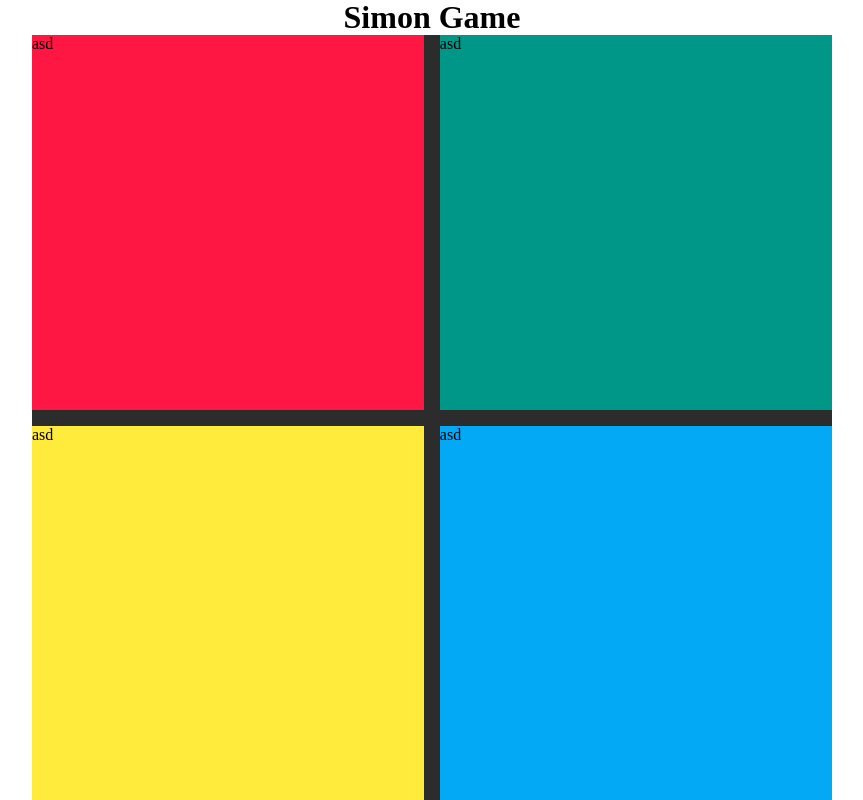
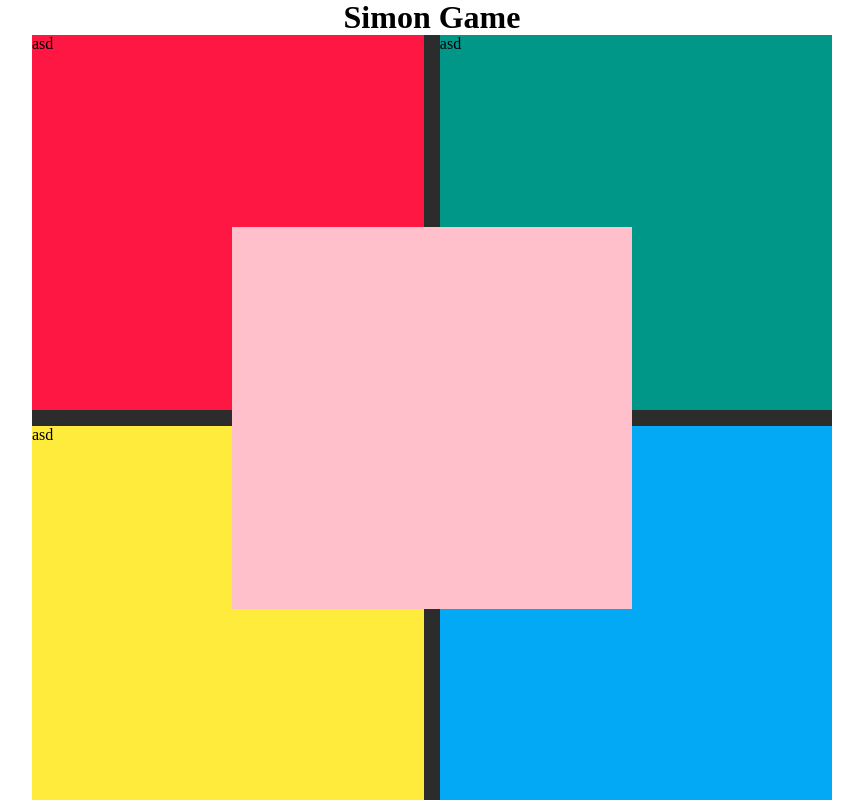
Before and after one commit to Elitro/FCC-Simon, an Angular app: page / in a window 1280 px wide. Shown: the whole page, without its empty margins (208-1071 px from the left). Built offline with nearby package versions, Linux system fonts and the light colour scheme.

Commit message:
Added the center menu css

```diff
--- a/src/app/app.component.css
+++ b/src/app/app.component.css
@@ -22,6 +22,7 @@
 .board {
     display: flex;
     flex-direction: column;
+    position: relative;
 }
 
 .title {
@@ -42,6 +43,15 @@
     width: 100%;
     height: 1em;
     background-color: #2C2C2C;
+}
+
+.menu {
+    position: absolute;
+    top: 25%;
+    left: 25%;
+    width: 50%;
+    height: 50%;
+    background-color: pink;
 }
 
 @media screen and (max-width: 500px) {
--- a/src/app/app.component.html
+++ b/src/app/app.component.html
@@ -30,6 +30,10 @@
       </div>
     </div>
 
+    <div class="menu">
+
+    </div>
+
   </div>
 
 
```
